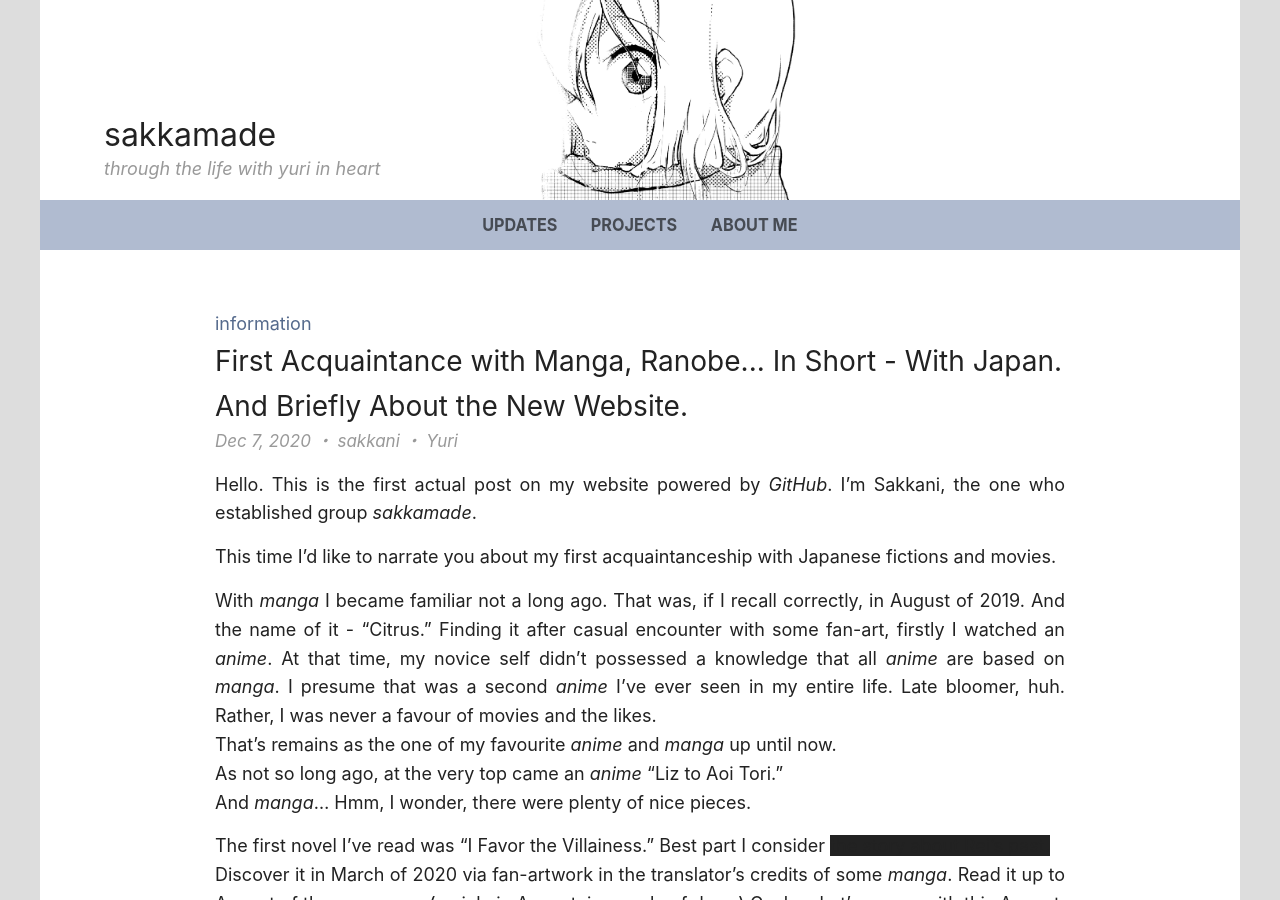
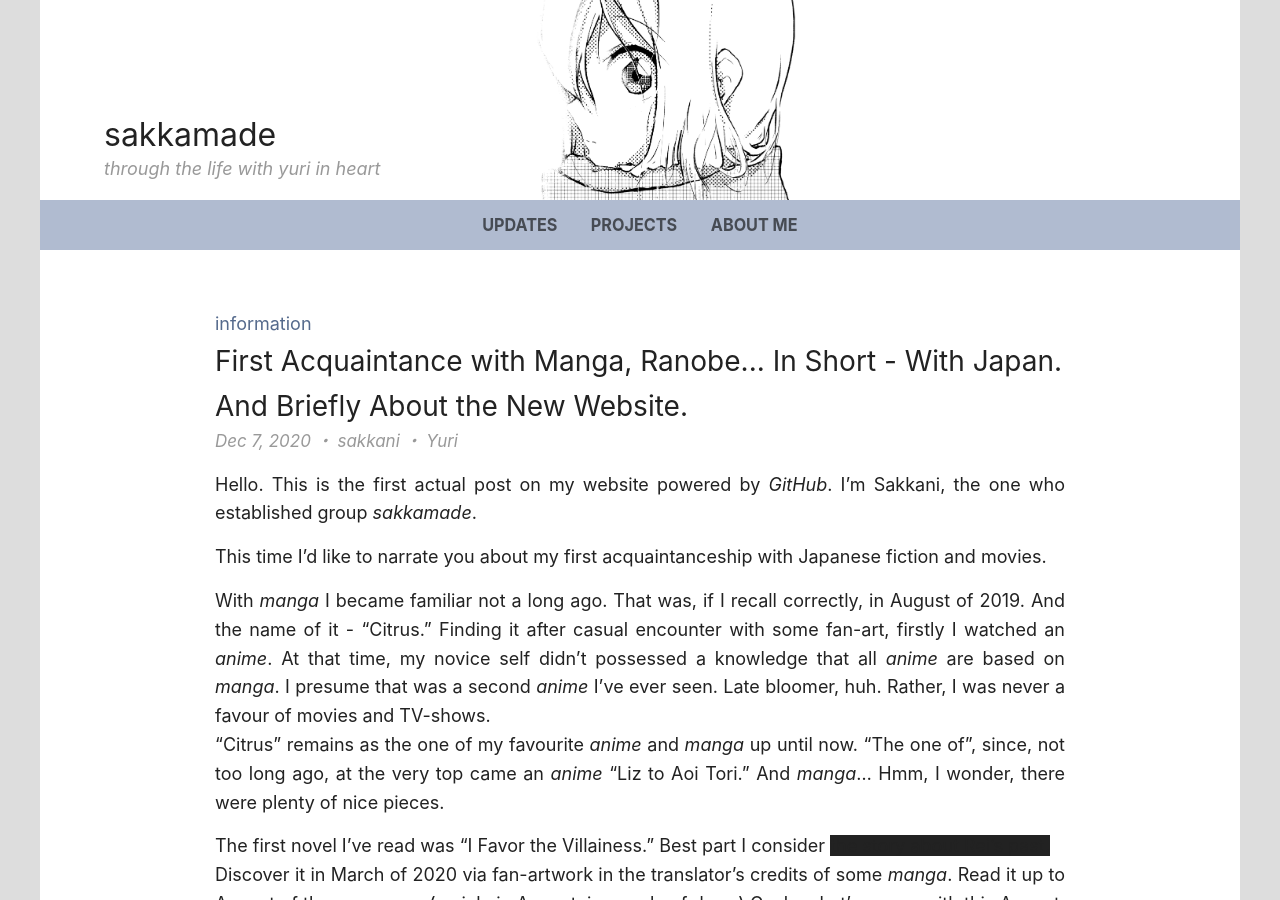
Before and after one commit to roshiajin-kunai/sakkamade.github.io, a Jekyll site: the page built from _posts/2020-12-07-first post.md, in a window 1280 px wide and 900 px high. Built offline with Jekyll 4.4.1, drawn with Linux system fonts in a browser that asks for light colours.

Commit message:
towards yuri 0.2.5 (4th and the last update of the first post)

```diff
--- a/_posts/2020-12-07-first post.md
+++ b/_posts/2020-12-07-first post.md
@@ -12,14 +12,12 @@ tags:
 
 Hello. This is the first actual post on my  website powered by *GitHub*. I'm Sakkani, the one who established group *sakkamade*.
 
-This time I'd like to narrate you about my first acquaintanceship with Japanese fictions and movies.
+This time I'd like to narrate you about my first acquaintanceship with Japanese fiction and movies.
 
 <!--e-->
 
-With *manga* I became familiar not a long ago. That was, if I recall correctly, in August of 2019. And the name of it - "Citrus." Finding it after casual encounter with some fan-art, firstly I watched an *anime*. At that time, my novice self didn't possessed a knowledge that all *anime* are based on *manga*. I presume that was a second *anime* I've ever seen in my entire life. Late bloomer, huh. Rather, I was never a favour of movies and the likes.
-That's remains as the one of my favourite *anime* and *manga* up until now.
-As not so long ago, at the very top came an *anime* "Liz to Aoi Tori."
-And *manga*... Hmm, I wonder, there were plenty of nice pieces.
+With *manga* I became familiar not a long ago. That was, if I recall correctly, in August of 2019. And the name of it - "Citrus." Finding it after casual encounter with some fan-art, firstly I watched an *anime*. At that time, my novice self didn't possessed a knowledge that all *anime* are based on *manga*. I presume that was a second *anime* I've ever seen. Late bloomer, huh. Rather, I was never a favour of movies and TV-shows.
+"Citrus" remains as the one of my favourite *anime* and *manga* up until now. "The one of", since, not too long ago, at the very top came an *anime* "Liz to Aoi Tori." And *manga*... Hmm, I wonder, there were plenty of nice pieces.
 
 The first novel I've read was "I Favor the Villainess." Best part I consider <span class="spoiler">the story about Rei's past.</span>
 Discover it in March of 2020 via fan-artwork in the translator's credits of some *manga*. Read it up to August of the same year (mainly in August, in couple of days.) <del>Gosh, what's wrong with this August.</del> And ever since then I've started to read much more novels and less *manga*.
```
